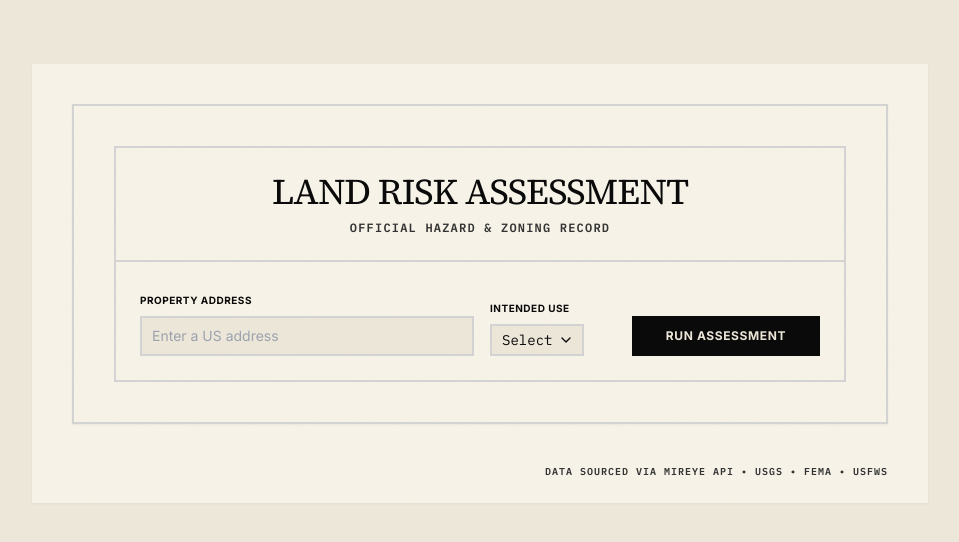
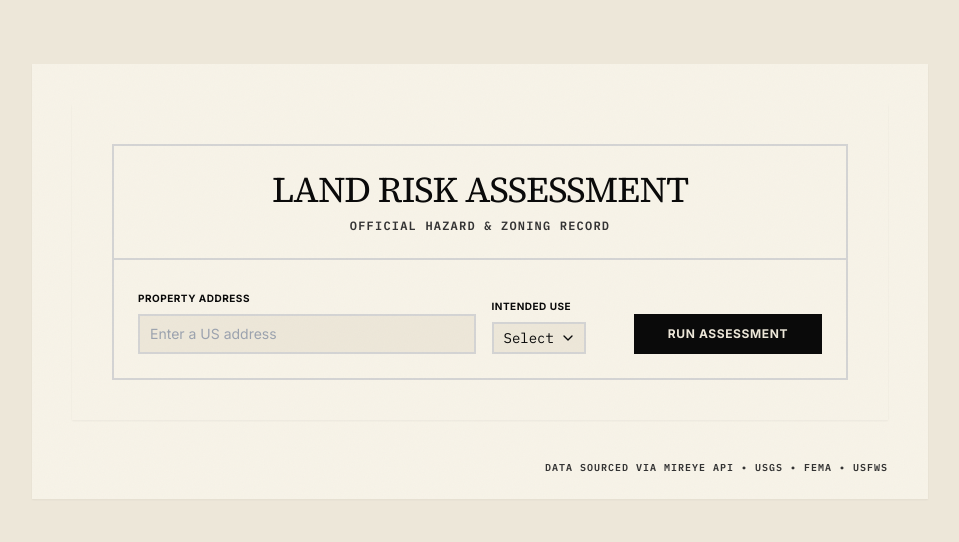
Before and after one commit to Sagar-024/Land-risk-assesment, a Next.js app: page / in a window 1280 px wide. Shown: the top 542 px of the page, without its empty margins (160-1119 px from the left). Built offline with nearby package versions, Linux system fonts and the light colour scheme.

Commit message:
style: remove outermost document border for cleaner edge presentation

```diff
--- a/app/page.tsx
+++ b/app/page.tsx
@@ -107,7 +107,7 @@ export default function Home() {
           </svg>
         </div>
 
-        <div className="relative z-10 p-6 sm:p-10 border-2 border-ink/20 m-4 sm:m-10 rounded-sm bg-surface shadow-sm">
+        <div className="relative z-10 p-6 sm:p-10 m-4 sm:m-10 rounded-sm bg-surface shadow-sm">
           <div className="border-2 border-ink/20 flex flex-col rounded-sm overflow-visible relative bg-surface">
             <div className="p-6 bg-bg/60 text-center border-b-2 border-ink/20">
               <h1 className="font-serif text-3xl sm:text-4xl tracking-tight text-ink uppercase">
```
